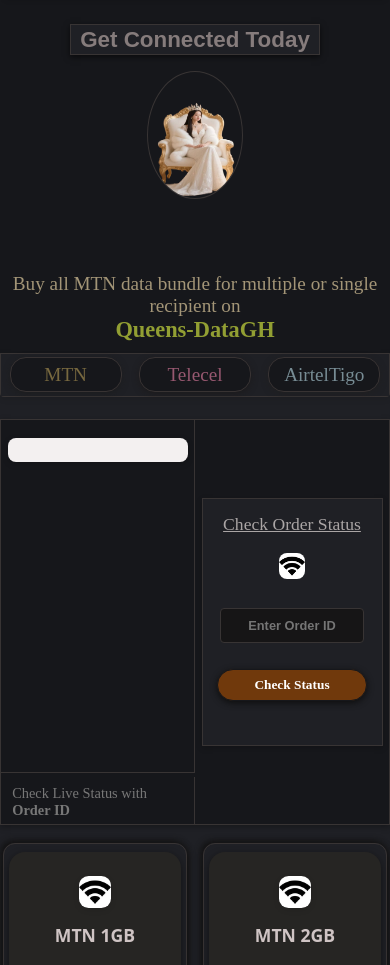
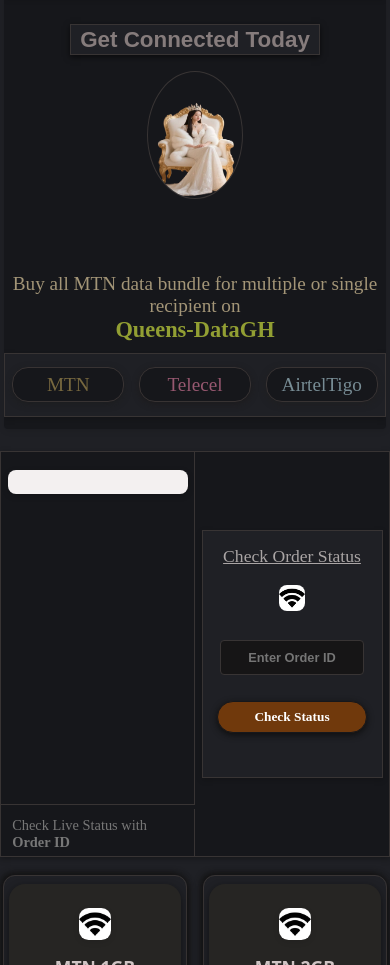
Before and after one commit to NEWMAN5533/Queens-DataGH, a website with bundled scripts: page frontend/index.html in a window 390 px wide. Shown: the part 135-1100 px from the top of the page. Built offline with nearby package versions, Linux system fonts and the light colour scheme; no server answers.

Commit message:
Add files via upload

```diff
--- a/frontend/style.css
+++ b/frontend/style.css
@@ -1353,8 +1353,8 @@
 /***----HERO SECTION---***/
 .hero-section{
   width: 100%;
-  max-width: 400px;
-  height: 29rem;
+  max-width: 98%;
+  height: 31rem;
   display: flex;
   top: 3.1rem;
 }
--- a/frontend/tel.css
+++ b/frontend/tel.css
@@ -813,8 +813,8 @@
 /***----HERO SECTION---***/
 .hero-section{
   width: 100%;
-  max-width: 400px;
-  height: 30rem;
+  max-width: 98%;
+  height: 31rem;
   display: flex;
   top: 4.1rem;
 }
--- a/frontend/tigo.css
+++ b/frontend/tigo.css
@@ -870,8 +870,8 @@
 /***----HERO SECTION---***/
 .hero-section{
   width: 100%;
-  max-width: 400px;
-  height: 30rem;
+  max-width: 98%;
+  height: 31rem;
   display: flex;
   top: 4.1rem;
 }
```
